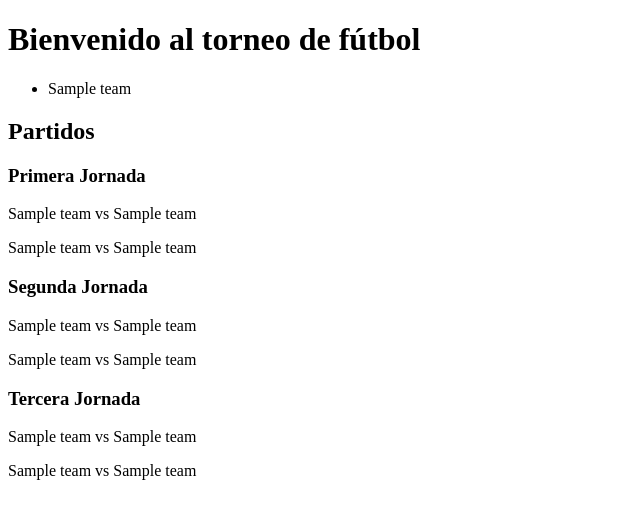
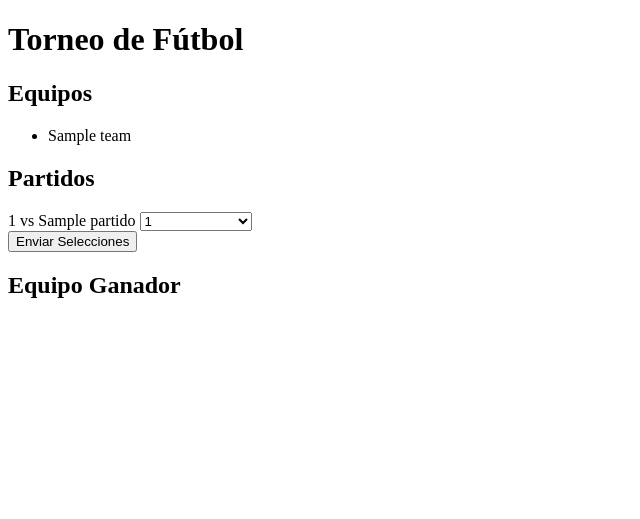
Before and after one commit to seguraedwin5/TorneoFutbol, a Flask app: template templates/index.html in a window 1280 px wide. Shown: the top 519 px of the page, without its empty margins (0-640 px from the left). Run offline with Flask 3, Linux system fonts and the light colour scheme; the template is opened without the code that fills it: most values are stand-ins (such as "Sample title", 1, 10 or a date in 2020).

Commit message:
Edit app.py index.html
Se implementa el funcionamiento básico del proyecto

```diff
--- a/app.py
+++ b/app.py
@@ -1,4 +1,4 @@
-from flask import Flask, render_template, jsonify, request
+from flask import Flask, jsonify, request, render_template_string
 
 app = Flask(__name__)
 
@@ -8,9 +8,40 @@ teams = ["Millonarios",
          "America",
          "Junio"]
 
+# Diccionario de Victorias por Equipos
+victories = {team: 0 for team in teams}
+
+# Index
 @app.route('/')
 def index():
-    return render_template('index.html', teams=teams)
+    rounds = [
+        (teams[0], teams[1]),
+        (teams[2], teams[3]),
+        (teams[0], teams[2]),
+        (teams[1], teams[3])
+    ]
+
+    return render_template_string(
+        open('templates/index.html').read(),
+        equipos=teams,
+        partidos=rounds
+    )
+
+# Ruta: Obtener Ganador
+@app.route('/get_winner', methods=['POST'])
+def get_winner():
+
+    results = request.json['resultados']
+
+    for result in results:
+        victories[result] += 1
+
+    winner = max(victories, key=victories.get)
+
+    print(winner)
+
+    return jsonify({'winner': winner})
+
 
 if __name__ == '__main__':
     app.run(debug=True)
--- a/templates/index.html
+++ b/templates/index.html
@@ -2,32 +2,62 @@
 <html lang="es">
 <head>
     <meta charset="UTF-8">
-    <meta name="viewport" content="width=device-width, initial-scale=1.0">
     <title>Torneo de Fútbol</title>
 </head>
+
 <body>
-    <h1>Bienvenido al torneo de fútbol</h1>
+    <div class="container">
+        <h1>Torneo de Fútbol</h1>
+        <h2>Equipos</h2>
+        <ul>
+            {% for team in teams %}
+            <li>{{ team }}</li>
+            {% endfor %}
+        </ul>
 
-    <ul>
-        {% for team in teams %}
-            <li>{{ team }}</li>
-        {% endfor %}
-    </ul>
+        <h2>Partidos</h2>
 
-    <h2>Partidos</h2>
+        <form id="matchForm">
+            {% for partido in partidos %}
+            <div>
+                <label>{{ partido[0] }} vs {{ partido[1] }}</label>
+                <select name="winner">
+                    <option value="{{ partido[0] }}">{{ partido[0] }}</option>
+                    <option value="{{ partido[1] }}">{{ partido[1] }}</option>
+                </select>
+            </div>
+            {% endfor %}
+            <button type="submit" class="btn btn-primary">Enviar Selecciones</button>
+        </form>
 
-    <h3>Primera Jornada</h3>
-    <p>{{ teams[0] }} vs {{ teams[1] }}</p>
-    <p>{{ teams[2] }} vs {{ teams[3] }}</p>
+        <h2 id="winnerTitle">Equipo Ganador</h2>
 
-    <h3>Segunda Jornada</h3>
-    <p>{{ teams[3] }} vs {{ teams[0] }}</p>
-    <p>{{ teams[1] }} vs {{ teams[2] }}</p>
+        <div id="winnerTeam"></div>
 
-    <h3>Tercera Jornada</h3>
-    <p>{{ teams[3] }} vs {{ teams[1] }}</p>
-    <p>{{ teams[2] }} vs {{ teams[0] }}</p>
+    </div>
 
+    <script src="https://code.jquery.com/jquery-3.3.1.min.js"></script>
 
+    <script>
+        $(document).ready(function() {
+            $('#matchForm').submit(function(e) {
+                e.preventDefault();
+                var resultados = [];
+                $('select[name="winner"]').each(function() {
+                    resultados.push($(this).val());
+                });
+                $.ajax({
+                    url: '/get_winner',
+                    type: 'POST',
+                    contentType: 'application/json',
+                    data: JSON.stringify({resultados: resultados}),
+                    success: function(response) {
+                        $('#winnerTitle').show();
+                        $('#winnerTeam').text("El Equipo Ganador del Torneo es: " + response.winner);
+                    }
+                });
+            });
+        });
+    </script>
 </body>
 </html>
```
Also changed, not shown: css/style.css (deleted, +0 -10 lines).
